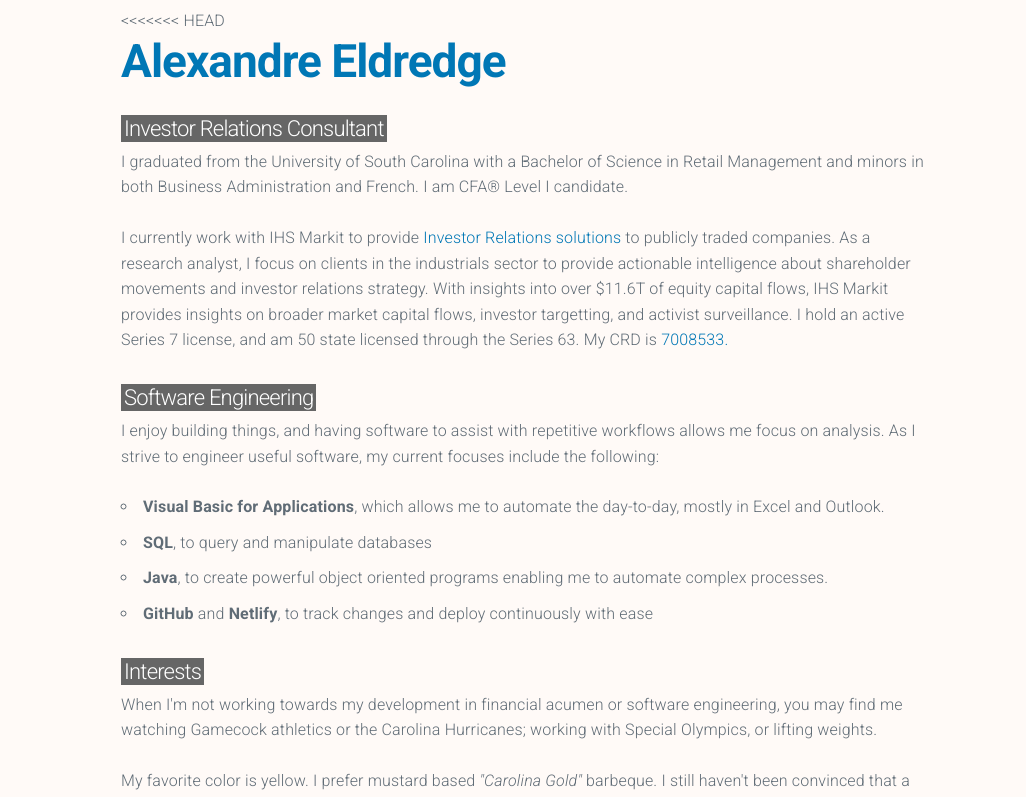
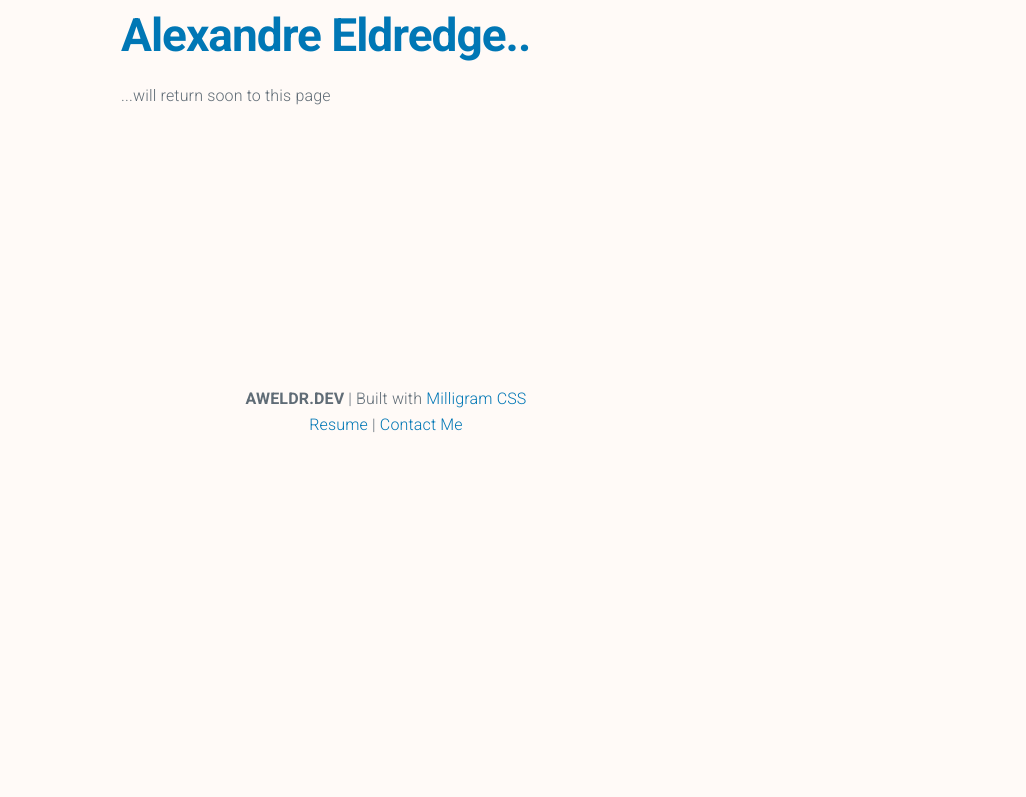
Before and after one commit to aweldr/aweldr, a plain HTML site: page index.html in a window 1280 px wide. Shown: the top 797 px of the page, 254-1280 px from the left. Drawn offline with Linux system fonts and the light colour scheme.

Commit message:
comingsoon

```diff
--- a/index.html
+++ b/index.html
@@ -26,92 +26,11 @@
 
         <!-- Right colum -->
         <div class="column column-75">
-<<<<<<< HEAD
-          <h1><strong>Alexandre Eldredge</strong></h1>
-          <section>
-            <h4>Investor Relations Consultant</h4>
-            <p>
-              I graduated from the University of South Carolina with a Bachelor
-              of Science in Retail Management and minors in both Business
-              Administration and French. I am CFA&reg Level I candidate.
-              <br />
-            </p>
-
-            <div class="clearfix"></div>
-            <p>
-              I currently work with IHS Markit to provide
-              <a href="https://ipreo.com/corporate/global-markets-intelligence/"
-                >Investor Relations solutions</a
-              >
-              to publicly traded companies. As a research analyst, I focus on
-              clients in the industrials sector to provide actionable
-              intelligence about shareholder movements and investor relations
-              strategy. With insights into over $11.6T of equity capital flows,
-              IHS Markit provides insights on broader market capital flows,
-              investor targetting, and activist surveillance. I hold an active
-              Series 7 license, and am 50 state licensed through the Series 63.
-              My CRD is
-              <a
-                href="https://brokercheck.finra.org/individual/summary/7008533"
-                alt="Alexandre Eldredge on FINRA's BrokerCheck"
-              >
-                7008533.
-              </a>
-            </p>
-
-            <p></p>
-          </section>
-
-          <section>
-            <h4>Software Engineering</h4>
-            <p>
-              I enjoy building things, and having software to assist with
-              repetitive workflows allows me focus on analysis. As I strive to
-              engineer useful software, my current focuses include the
-              following:
-            </p>
-            <ul>
-              <li>
-                <strong>Visual Basic for Applications</strong>, which allows me
-                to automate the day-to-day, mostly in Excel and Outlook.
-              </li>
-              <li><strong>SQL</strong>, to query and manipulate databases</li>
-              <li>
-                <strong>Java</strong>, to create powerful object oriented
-                programs enabling me to automate complex processes.
-              </li>
-              <li>
-                <strong>GitHub</strong> and <strong>Netlify</strong>, to track
-                changes and deploy continuously with ease
-              </li>
-            </ul>
-          </section>
-          <section>
-            <h4>Interests</h4>
-            <p>
-              When I'm not working towards my development in financial acumen or
-              software engineering, you may find me watching Gamecock athletics
-              or the Carolina Hurricanes; working with Special Olympics, or
-              lifting weights.
-              <br />
-            </p>
-
-            <div class="clearfix"></div>
-            <p>
-              My favorite color is yellow. I prefer mustard based
-              <i>"Carolina Gold"</i> barbeque. I still haven't been convinced
-              that a hotdog is a sandwich.
-            </p>
-          </section>
-        </div>
-      </div>
-=======
           <h1><strong>Alexandre Eldredge..</strong></h1>
           <section>
 
             <p>...will return soon to this page</p>
           </div>
->>>>>>> dev
     </main>
     <footer>
       <p>
```
